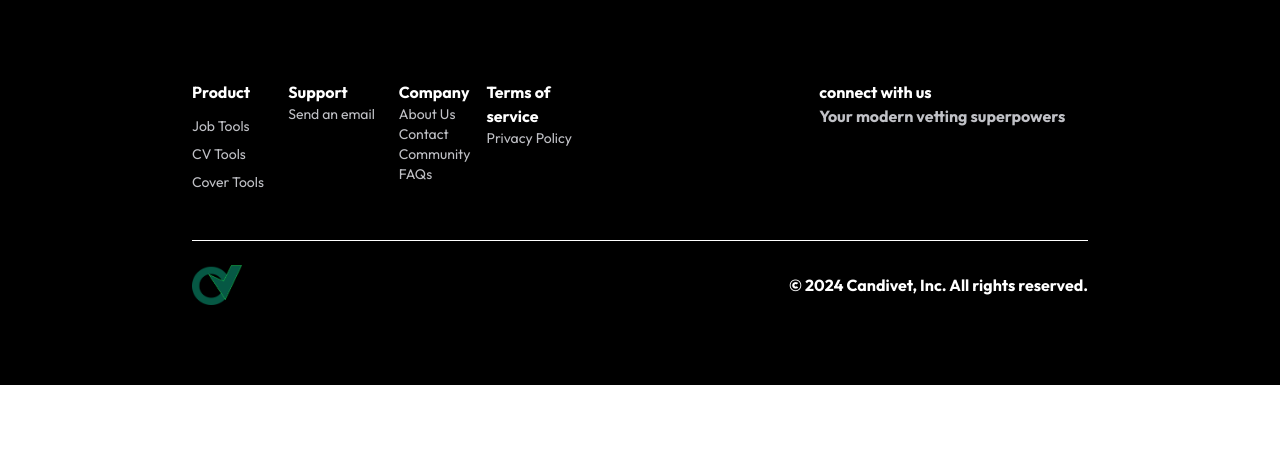
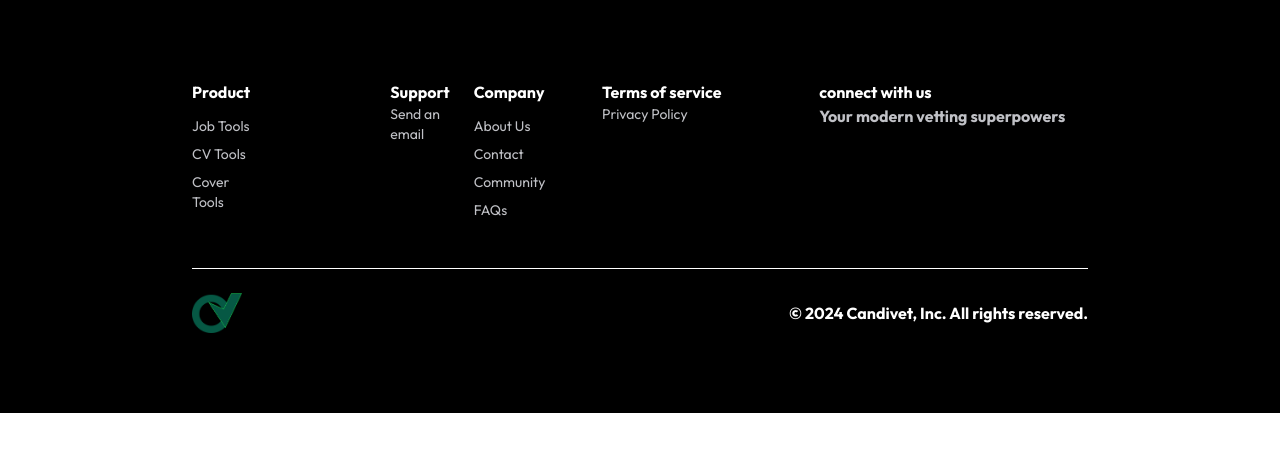
Before and after one commit to joshuaoni/tbwrge, a Next.js app: page /home/landing-footer in a window 1280 px wide. Shown: the top 452 px of the page. Built offline with nearby package versions, Linux system fonts and the light colour scheme.

Commit message:
footer ui fix

```diff
--- a/src/pages/home/landing-footer/index.tsx
+++ b/src/pages/home/landing-footer/index.tsx
@@ -10,7 +10,7 @@ const LandingFooter = () => {
         <div className="w-full md:w-[70%]">
           <div className=" md:flex md:items-start md:space-x-8">
             <div className="flex flex-col md:flex-row md:space-x-6">
-              <div className="flex justify-between w-full">
+              <div className="flex justify-between space-x-[140px] w-full">
                 <div className="flex flex-col">
                   <h1 className="font-bold ">Product</h1>
                   <div className="flex flex-col space-y-2 mt-3">
@@ -27,10 +27,12 @@ const LandingFooter = () => {
               <div className=" flex justify-between w-full space-x-4 mt-4 md:mt-0">
                 <div className="flex flex-col">
                   <h1 className="font-bold ">Company</h1>
-                  <span className="text-[#C0C1C6] text-sm">About Us</span>
-                  <span className="text-[#C0C1C6] text-sm">Contact</span>
-                  <span className="text-[#C0C1C6] text-sm">Community</span>
-                  <span className="text-[#C0C1C6] text-sm">FAQs</span>
+                  <div className="flex flex-col space-y-2 mt-3">
+                    <span className="text-[#C0C1C6] text-sm">About Us</span>
+                    <span className="text-[#C0C1C6] text-sm">Contact</span>
+                    <span className="text-[#C0C1C6] text-sm">Community</span>
+                    <span className="text-[#C0C1C6] text-sm">FAQs</span>
+                  </div>
                 </div>
                 <div className="flex flex-col">
                   <h1 className="font-bold ">Terms of service</h1>
```
